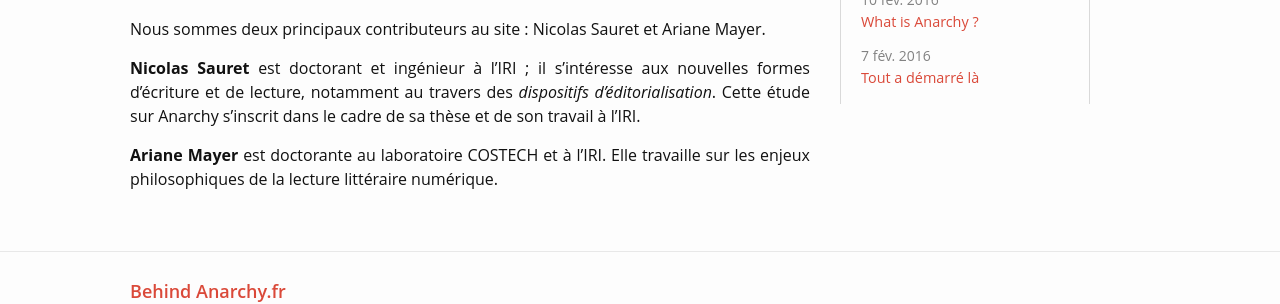
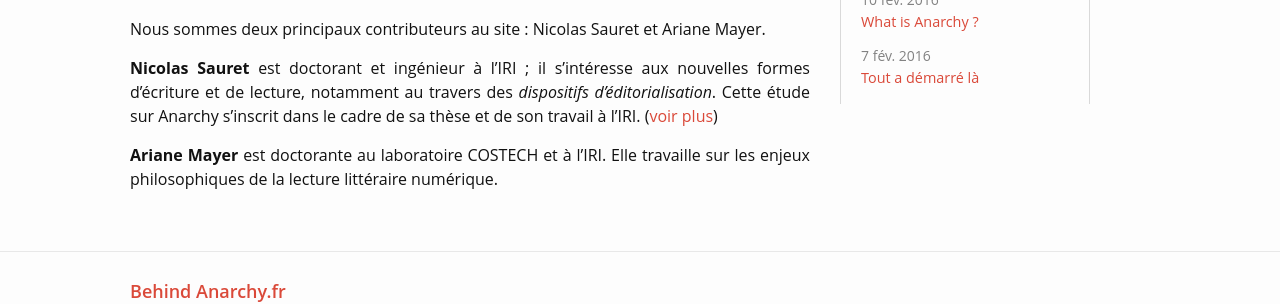
Before and after one commit to lakonis/behindanarchy, a Jekyll site: the page built from about.md, in a window 1280 px wide. Shown: the part 614-918 px from the top of the page. Built offline with Jekyll 4.4.1, drawn with Linux system fonts in a browser that asks for light colours; nearby versions of some CDN libraries.

Commit message:
update links

```diff
--- a/about.md
+++ b/about.md
@@ -15,17 +15,17 @@
 
 *Anarchy* est une fiction transmédia participative, proposée par France 4 et les [Nouvelles Ecritures de France Télévisions]. Produite par [Tel France Series], l'expérience a duré 6 semaines, du 29 octobre au 18 décembre 2014.
 
-Premier projet de création collective lancé à grande échelle par un média français, Anarchy.fr se définit comme une expérience littéraire collaborative propre aux nouvelles formes d’écriture numérique.
+Premier projet de création collective lancé à grande échelle par un média français, Anarchy.fr se définit comme une expérience littéraire collaborative propre aux nouvelles formes d'écriture numérique.
 
 ### About les auteurs
 
 Nous sommes deux principaux contributeurs au site : Nicolas Sauret et Ariane Mayer.
 
-**Nicolas Sauret** est doctorant et ingénieur à l'IRI ; il s'intéresse aux nouvelles formes d'écriture et de lecture, notamment au travers des *dispositifs d'éditorialisation*. Cette étude sur Anarchy s'inscrit dans le cadre de sa thèse et de son travail à l'IRI. <!--([voir plus][nicolas])-->
+**Nicolas Sauret** est doctorant et ingénieur à l'IRI ; il s'intéresse aux nouvelles formes d'écriture et de lecture, notamment au travers des *dispositifs d'éditorialisation*. Cette étude sur Anarchy s'inscrit dans le cadre de sa thèse et de son travail à l'IRI. ([voir plus][nicolas])
 
 **Ariane Mayer** est doctorante au laboratoire COSTECH et à l'IRI. Elle travaille sur les enjeux philosophiques de la lecture littéraire numérique. <!-- à compléter -->
 
 [Nouvelles Ecritures de France Télévisions]:http://nouvelles-ecritures.francetv.fr/
 [Tel France Series]:http://www.telfrance.fr/societes/telfrance-serie/
 [IRI]:http://www.iri.centrepompidou.fr
-[nicolas]:http://lakonis.github.io
+[nicolas]:http://nicolassauret.net
```
